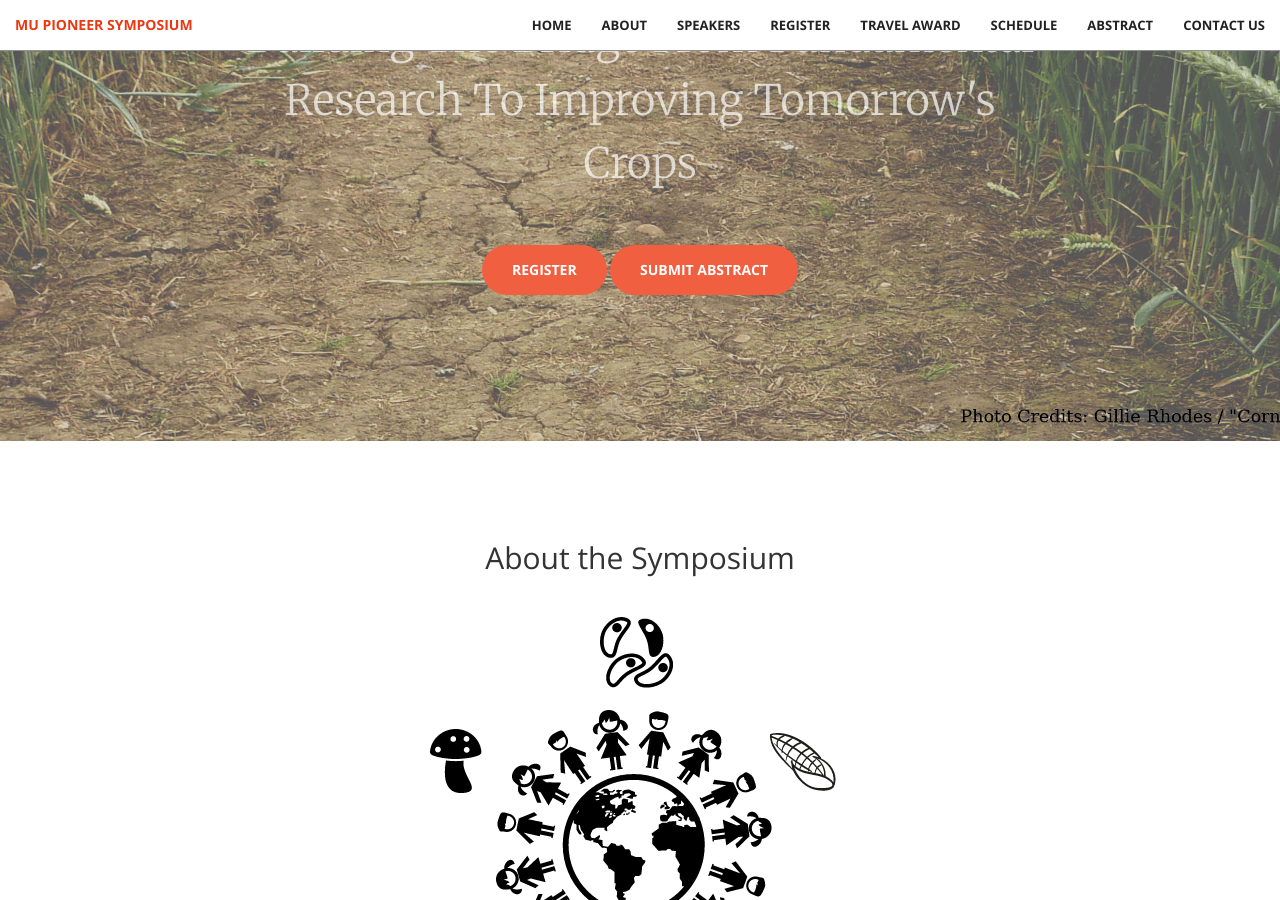
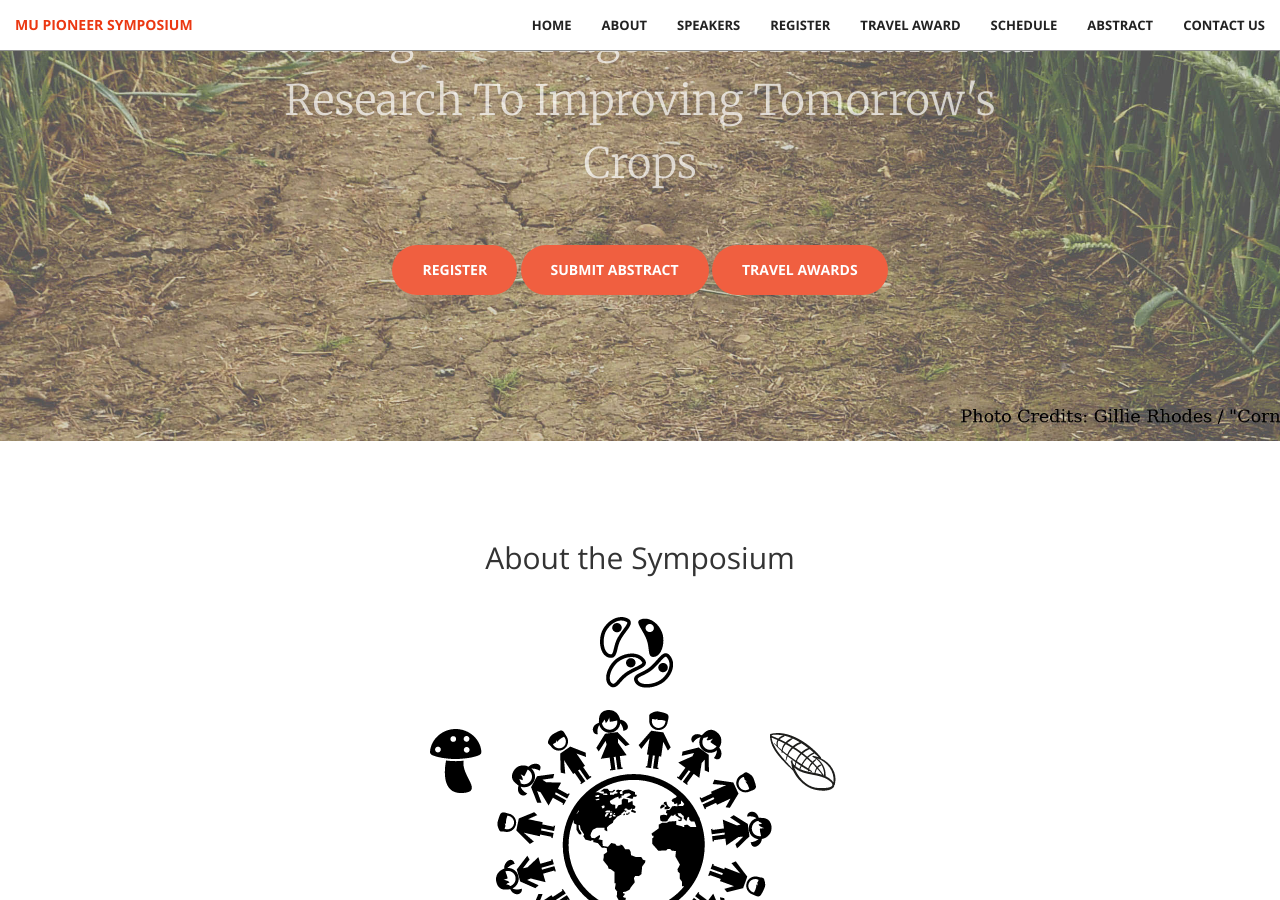
Before and after one commit to mupioneersymposium/mupioneersymposium.github.io, a Jekyll site: the page built from index.html, in a window 1280 px wide and 900 px high, scrolled down 459 px. Built offline with Jekyll 4.4.1, drawn with Linux system fonts in a browser that asks for light colours.

Commit message:
Update header.html

```diff
--- a/_includes/header.html
+++ b/_includes/header.html
@@ -5,7 +5,13 @@
             <hr>
             <p style="font-size: 3em;">February 2<sup>nd</sup> 2017</p>
             <p style="font-size: 3em;">Building The Bridge From Fundamental Research To Improving Tomorrow's Crops</p>
-            <a target="_blank" href="https://www.eventbrite.com/e/mu-dupont-pioneer-symposium-tickets-26468717647" class="btn btn-primary btn-xl page-scroll">Register</a> <a target="_blank" href="abstract.html" class="btn btn-primary btn-xl page-scroll">Submit Abstract</a>
+            <a target="_blank" href="https://www.eventbrite.com/e/mu-dupont-pioneer-symposium-tickets-26468717647" class="btn btn-primary btn-xl page-scroll">Register</a>
+            <a target="_blank" href="abstract.html" class="btn btn-primary btn-xl page-scroll">Submit Abstract</a>
+            <a target="_blank" href="travel.html" class="btn btn-primary btn-xl page-scroll">Travel Awards</a>
         </div>
     </div>
 </header>
+
+        </div>
+    </div>
+</header>
```
